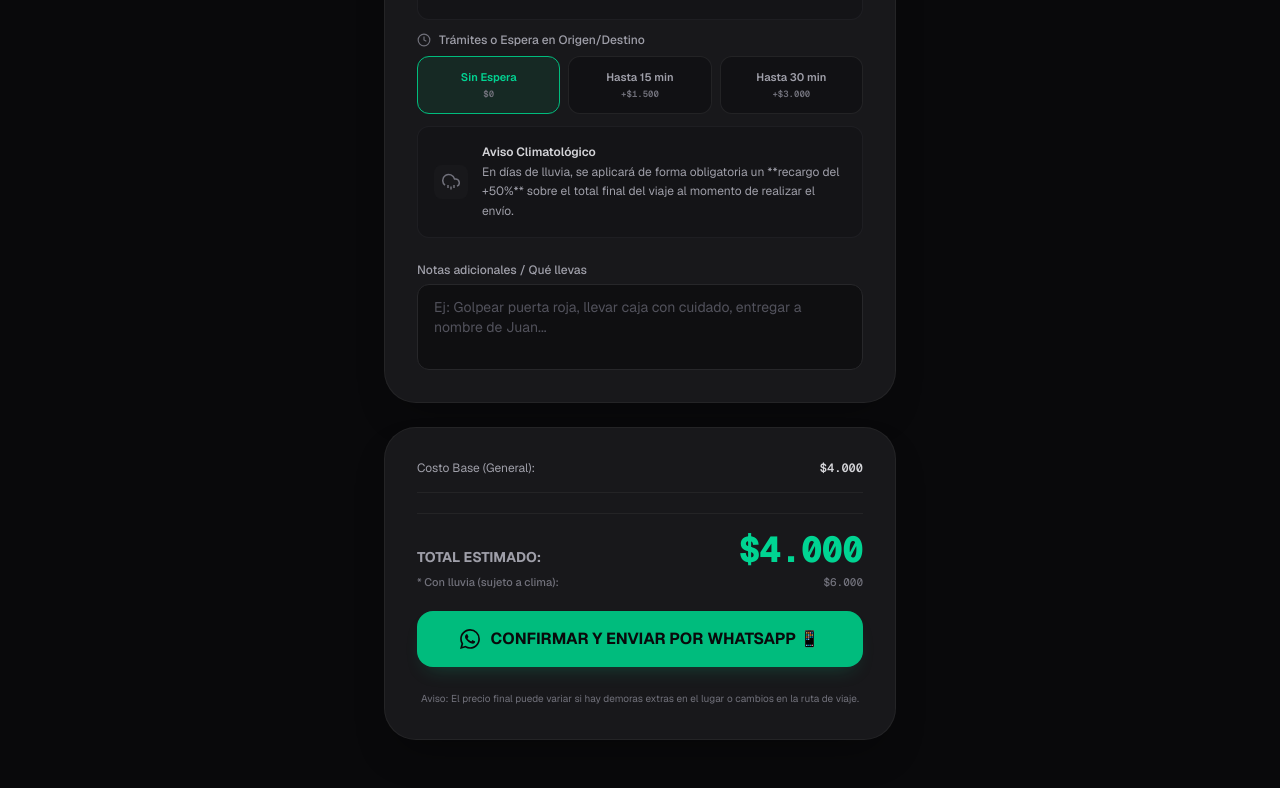
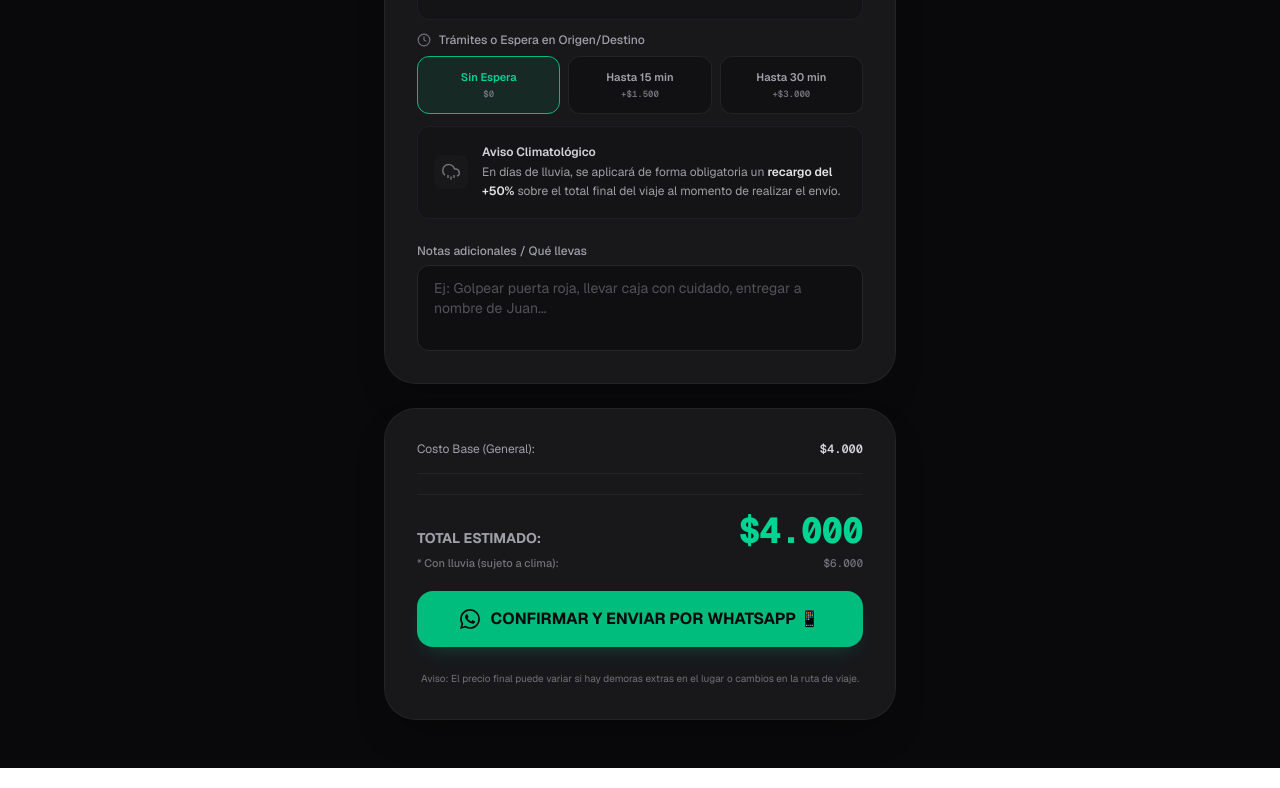
Before and after one commit to valenruffo/mensajeria-motos, a Next.js app: page / in a window 1280 px wide. Shown: the part 1062-1850 px from the top of the page. Built offline with nearby package versions, Linux system fonts and the light colour scheme.

Commit message:
fix: corregido markup de negrita en aviso climatologico

```diff
--- a/app/page.js
+++ b/app/page.js
@@ -458,7 +458,7 @@ _Aviso: El precio final puede variar si hay demoras extras en el lugar o cambios
                 </div>
                 <div className="flex-1">
                   <span className="font-semibold text-zinc-300 block">Aviso Climatológico</span>
-                  En días de lluvia, se aplicará de forma obligatoria un **recargo del +50%** sobre el total final del viaje al momento de realizar el envío.
+                  En días de lluvia, se aplicará de forma obligatoria un <strong className="font-semibold text-zinc-200">recargo del +50%</strong> sobre el total final del viaje al momento de realizar el envío.
                 </div>
               </div>
             </div>
```
